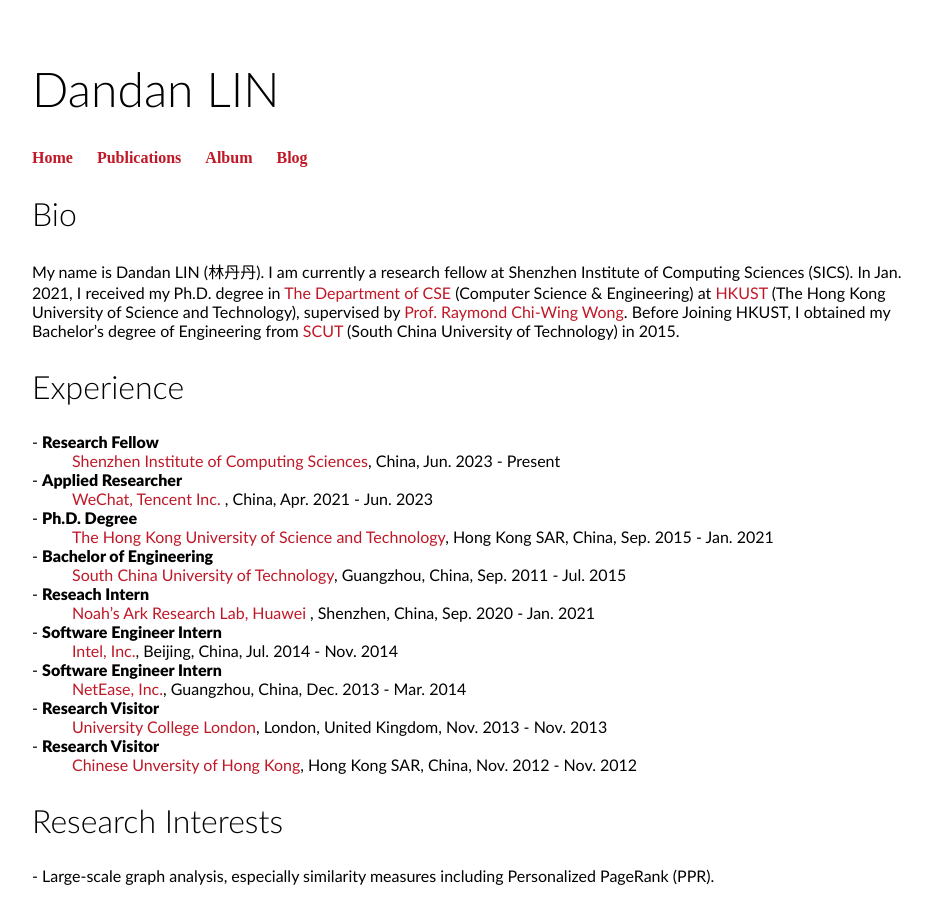
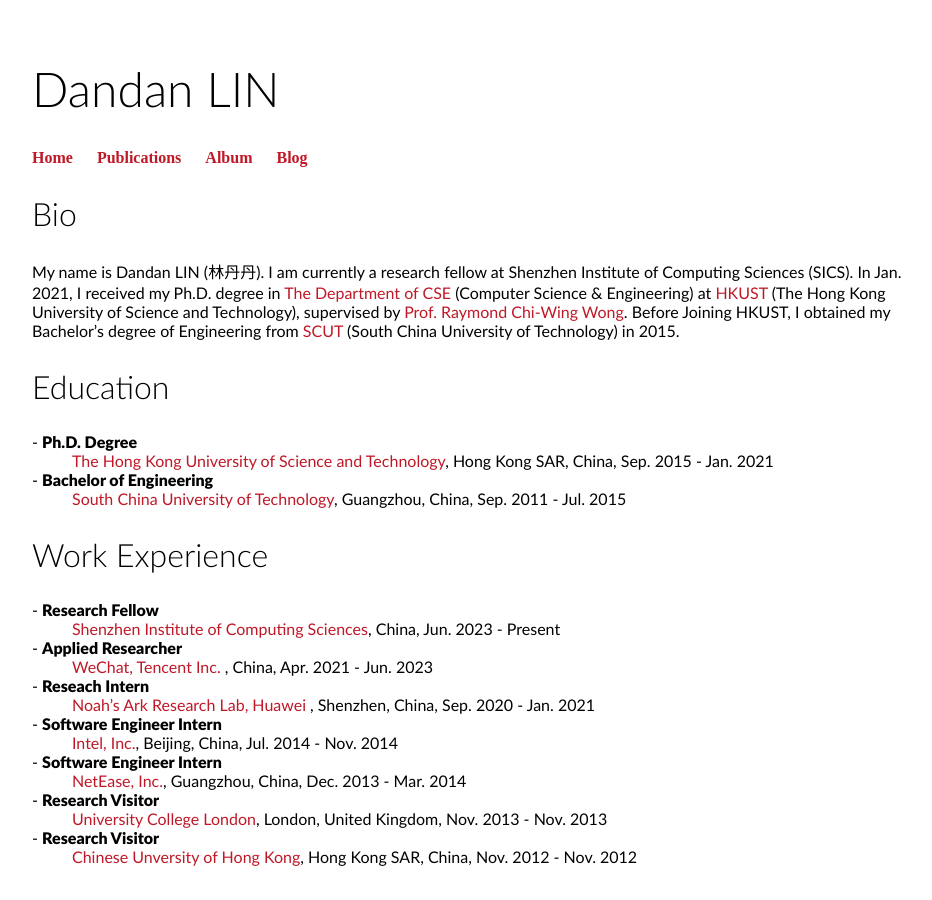
Before and after one commit to 2danlin/2danlin.github.io, a Jekyll site: the page built from index.html, in a window 1280 px wide and 900 px high. Shown: the whole window, without its empty margins (160-1092 px from the left). Built offline with Jekyll 4.4.1, drawn with Linux system fonts in a browser that asks for light colours.

Commit message:
Update index.html

```diff
--- a/index.html
+++ b/index.html
@@ -15,16 +15,19 @@
 </div><!-- /.blurb -->
 
 <div class="blurb">
-	<h2>Experience</h2>
+	<h2>Education</h2>
+	<dl>
+		<dt>- <strong>Ph.D. Degree</strong></dt>
+		<dd><a>The Hong Kong University of Science and Technology</a>, Hong Kong SAR, China, Sep. 2015 - Jan. 2021</dd>
+		<dt>- <strong>Bachelor of Engineering</strong></dt>
+		<dd><a>South China University of Technology</a>, Guangzhou, China, Sep. 2011 - Jul. 2015</dd>
+	</dl>
+	<h2>Work Experience</h2>
 	<dl>
 		<dt>- <strong>Research Fellow</strong></dt>
 		<dd><a>Shenzhen Institute of Computing Sciences</a>, China, Jun. 2023 - Present</dd>
 		<dt>- <strong>Applied Researcher</strong></dt>
 		<dd><a>WeChat, Tencent Inc. </a>, China, Apr. 2021 - Jun. 2023 </dd>
-		<dt>- <strong>Ph.D. Degree</strong></dt>
-		<dd><a>The Hong Kong University of Science and Technology</a>, Hong Kong SAR, China, Sep. 2015 - Jan. 2021</dd>
-		<dt>- <strong>Bachelor of Engineering</strong></dt>
-		<dd><a>South China University of Technology</a>, Guangzhou, China, Sep. 2011 - Jul. 2015</dd>
 
 		<dt>- <strong>Reseach Intern</strong></dt>
 		<dd><a>Noah’s Ark Research Lab, Huawei </a>, Shenzhen, China, Sep. 2020 - Jan. 2021</dd>
```
